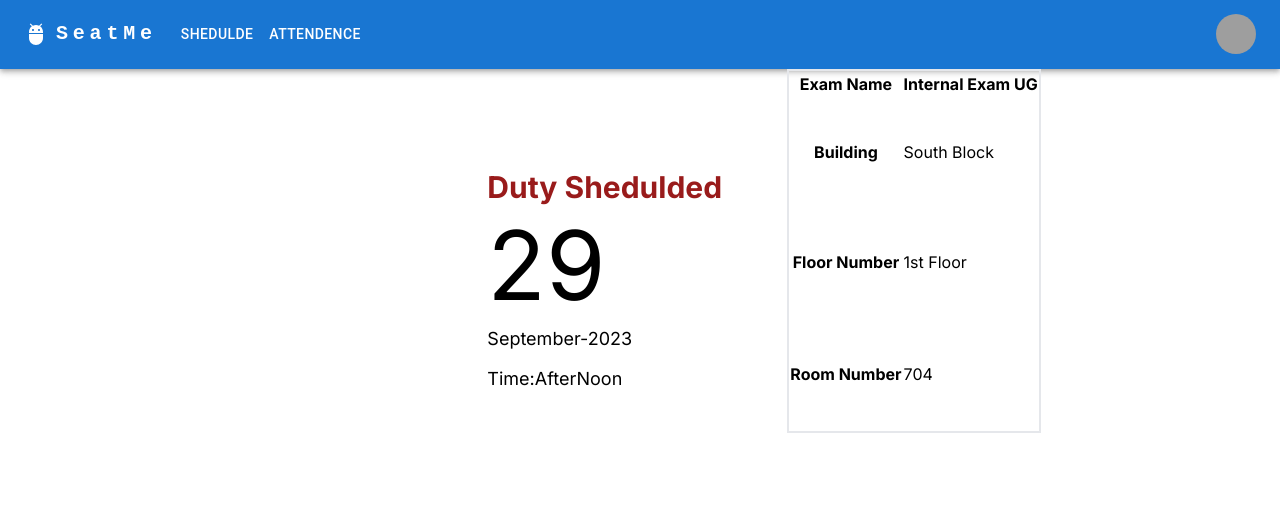
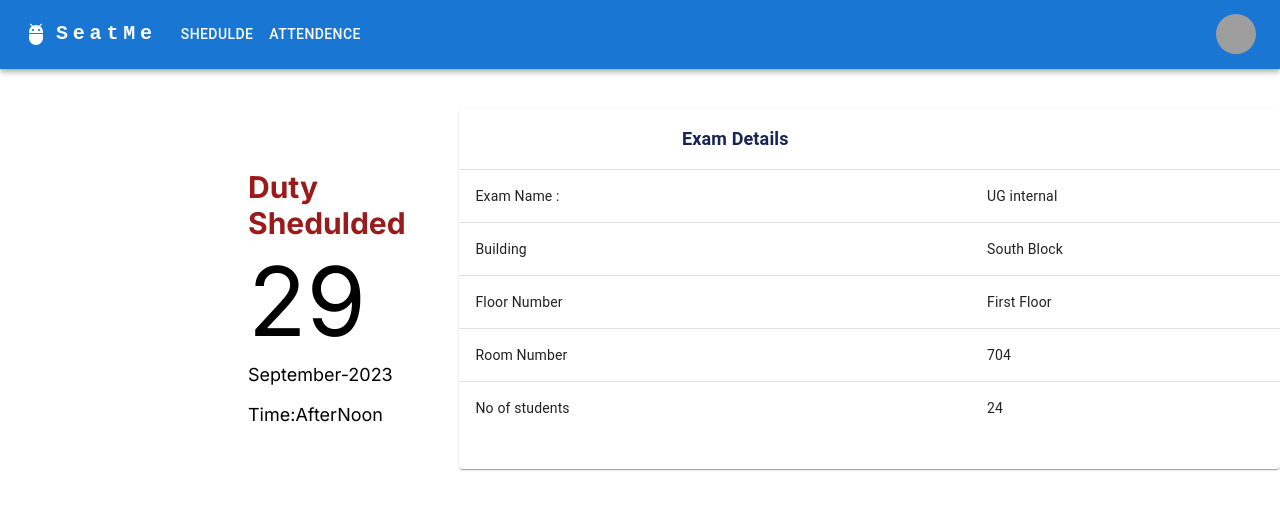
Before and after one commit to AnanthuTD/SeatMe-PWA, a Next.js app: page /Staff in a window 1280 px wide. Shown: the top 510 px of the page. Built offline with nearby package versions, Linux system fonts and the light colour scheme; grey boxes are pictures that could not be loaded.

Commit message:
staff  Schedule page completed

```diff
--- a/src/app/Staff/page.jsx
+++ b/src/app/Staff/page.jsx
@@ -11,9 +11,9 @@
     return (
         <div>
             <Navbar />
-            <div className="lg:flex flex-row justify-center align-middle">
+            <div className="lg:flex flex-row gap-3 justify-center align-middle">
                 <Calendar date={examDate} />
-                <RoomDetails />
+                <RoomDetails  />
             </div>
         </div>
     );
--- a/src/app/Staff/roomDetails.jsx
+++ b/src/app/Staff/roomDetails.jsx
@@ -1,69 +1,52 @@
 'use client';
 
-import React from 'react';
-/*import { Descriptions } from 'antd';
+import * as React from 'react';
+import Table from '@mui/material/Table';
+import TableBody from '@mui/material/TableBody';
+import TableCell from '@mui/material/TableCell';
+import TableContainer from '@mui/material/TableContainer';
+import TableHead from '@mui/material/TableHead';
+import TableRow from '@mui/material/TableRow';
+import Paper from '@mui/material/Paper';
 
-
-/*const items = [
-    {
-        label: 'Building',
-        children: 'South Block',
-    },
-    {
-        label: 'Floor Number',
-        children: '1st Floor',
-    },
-    {
-        label: 'Room Number',
-        children: '704',
-    },
-    {
-        label: 'Row Number',
-        // span: { xl: 2, xxl: 2 },
-        children: '5',
-    },
-    {
-        label: 'Seat Number',
-        // span: { xl: 2, xxl: 2 },
-        children: '15',
-    },
-];
-*/
-
-function RoomDetails() {
-    return (
-        /*
-
-        <Descriptions
-            // title="Responsive Descriptions"
-            bordered
-            column={{ xs: 1, sm: 2, md: 3, lg: 3, xl: 4, xxl: 4 }}
-            items={items}
-        />
-        */
-        <table className="p-8 border-2">
-            <thead>
-                <tr>
-                    <th>Exam Name</th>
-                    <th>Internal Exam UG</th>
-                </tr>
-            </thead>
-            <tbody>
-                <tr>
-                    <th>Building</th>
-                    <td>South Block</td>
-                </tr>
-                <tr>
-                    <th>Floor Number</th>
-                    <td>1st Floor</td>
-                </tr>
-                <tr>
-                    <th>Room Number</th>
-                    <td>704</td>
-                </tr>
-            </tbody>
-        </table>
-    );
+function createData(name, calories) {
+  return { name, calories };
 }
 
-export default RoomDetails;
+const rows = [
+  createData('Exam Name :','UG internal'),
+  createData('Building', 'South Block'),
+  createData('Floor Number', 'First Floor'),
+  createData('Room Number', 704),
+  createData('No of students', 24),
+];
+
+export default function BasicTable() {
+  return (
+    <TableContainer component={Paper} className='mt-10'  >
+      <Table sx={{ minWidth: 400 }} aria-label="simple table">
+        <TableHead>
+          <TableRow>
+            <TableCell align='center' ><span className='text-lg  ml-10 font-bold text-blue-950 '  >Exam Details</span></TableCell>
+            <TableCell align=""></TableCell>
+
+          </TableRow>
+        </TableHead>
+        <TableBody>
+          {rows.map((row) => (
+            <TableRow
+              key={row.name}
+              sx={{ '&:last-child td, &:last-child th': { border: 0 } }}
+            >
+              <TableCell component="th" scope="row">
+                {row.name}
+              </TableCell>
+              <TableCell align="">{row.calories}</TableCell>
+
+            </TableRow>
+          ))}
+        </TableBody>
+      </Table>
+    </TableContainer>
+  );
+}
```
